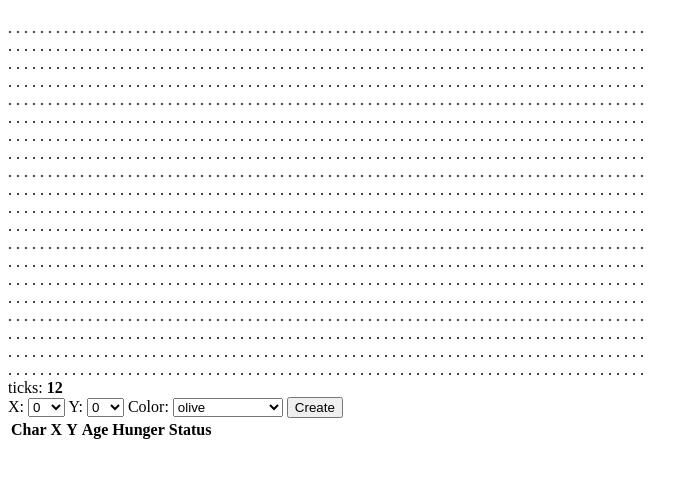
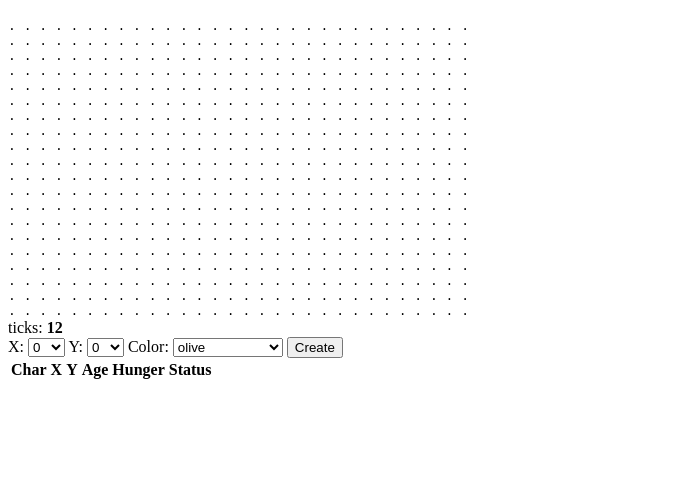
Before and after one commit to danevans/townsfolk, a website built with webpack: page index.html in a window 1280 px wide. Shown: the part 61-538 px from the top of the page, without its empty margins (0-698 px from the left). Built offline with nearby package versions, Linux system fonts and the light colour scheme.

Commit message:
Add css with monospaced font

```diff
--- /dev/null
+++ b/index.css
@@ -0,0 +1,3 @@
+.board {
+  font-family: monospace;
+}
--- a/index.html
+++ b/index.html
@@ -3,6 +3,7 @@
 <head>
   <meta charset="UTF-8">
   <title>Townsfolk</title>
+  <link rel="stylesheet" type="text/css" href="index.css">
 </head>
 <body>
   <h1>Townsfolk</h1>
--- a/index.js
+++ b/index.js
@@ -10,7 +10,7 @@ const tickTemplate = (ticks) => html`ticks: <strong>${ticks}</strong>`;
 window.onload = () => {
   const tickDiv = document.getElementById('tickDiv');
 
-  const board = new Board(document.getElementById('container'), 20, 80);
+  const board = new Board(document.getElementById('container'), 20, 30);
   const characterForm = new CharacterForm(document.getElementById('characterCreator'), characters, board);
   const characterList = new CharacterTable(document.getElementById('characterList'), characters);
 
```
